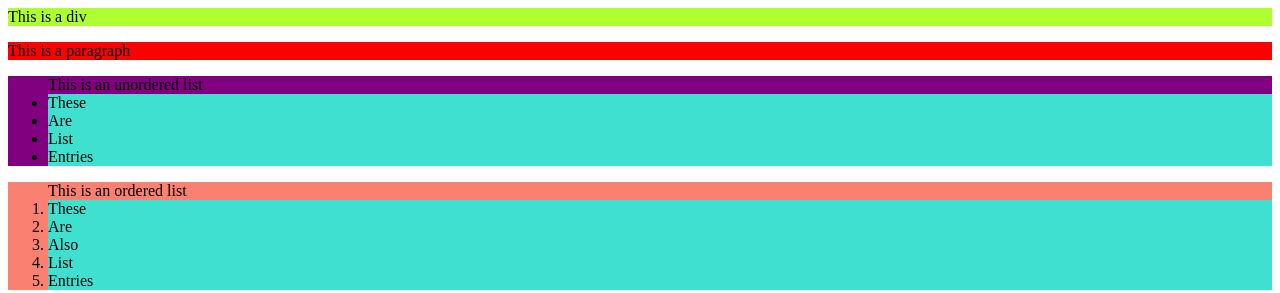
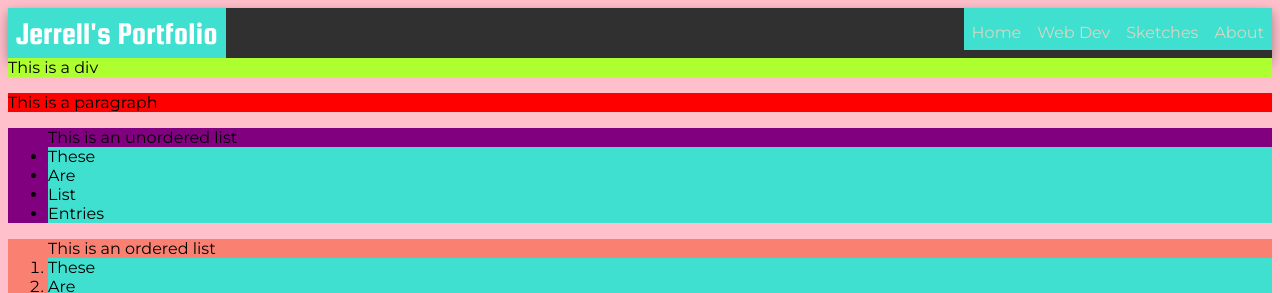
Before and after one commit to JerrellN/JerrellWebDevSP20, a plain HTML site: page docs/Assignments/Assignment02/elements.html in a window 1280 px wide. Shown: the top 293 px of the page. Drawn offline with Linux system fonts and the light colour scheme.

Commit message:
Updated Portfolio
Added Navigation bar, easier manuevering. Added concept art pics

```diff
--- a/docs/Assignments/Assignment02/elements.html
+++ b/docs/Assignments/Assignment02/elements.html
@@ -5,7 +5,15 @@
     <meta name="viewport" content="width=<device-width>, initial-scale=1.0">
     <meta http-equiv="X-UA-Compatible" content="ie=edge">
     <title>Elements</title>
+    <link rel="stylesheet" href="../../css/portfoliostyle.css">
+    <link href="https://fonts.googleapis.com/css?family=Squada+One&display=swap" rel="stylesheet">
+    <link href="https://fonts.googleapis.com/css?family=Montserrat&display=swap" rel="stylesheet">
+
 <style>
+
+    body{
+        background-color: pink;
+    }
     div{
         background-color: greenyellow;
     }
@@ -45,6 +53,23 @@
 
 </head>
 <body>
+    <ul id="navBar">
+        <li class = "siteTitle">
+            Jerrell's Portfolio
+        </li>
+        <li class="navBarElement">
+            <a class="navBarContent" href="../../About">About</a>
+        </li>
+        <li class="navBarElement">
+            <a class="navBarContent" href="../../Sketches">Sketches</a>
+        </li>
+        <li class="navBarElement">
+            <a class="navBarContent" href="../../Assignments">Web Dev</a>
+        </li>
+        <li class="navBarElement">
+            <a class="navBarContent" href="../../index.html">Home</a>
+        </li>
+    </ul>
     <div>This is a div</div>
     <p>This is a paragraph</p>
     <ul>This is an unordered list
--- a/docs/css/portfoliostyle.css
+++ b/docs/css/portfoliostyle.css
@@ -44,11 +44,8 @@ li.siteTitle{
 }
 
 img.conceptArt{
+
     height: 200px;
     width: auto;
     padding: 20px;
 }
-
-a.thumbnail{
-
-}
```
Also changed, not shown: docs/About/index.html (+19 -1 lines), docs/Assignments/Assignment01-InternetReview/InternetReview.html (+18 -0 lines), docs/Assignments/Assignment02/basic-portfolio.html (+21 -1 lines), docs/Assignments/Assignment02/nested-lists.html (+20 -0 lines), docs/Assignments/index.html (+18 -1 lines), docs/Sketches/index.html (+19 -0 lines), docs/index.html (+5 -4 lines).
